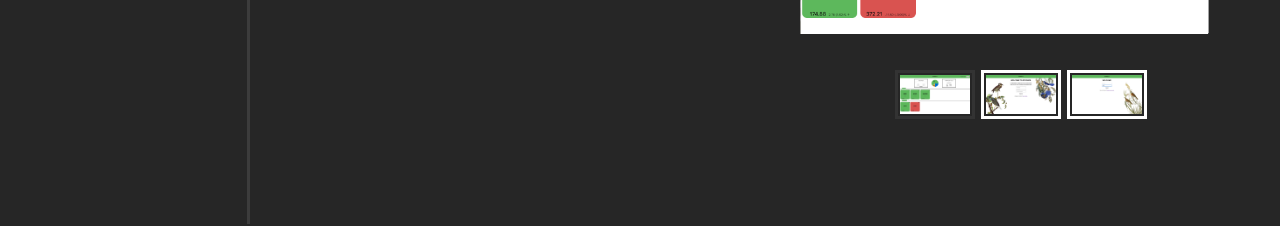
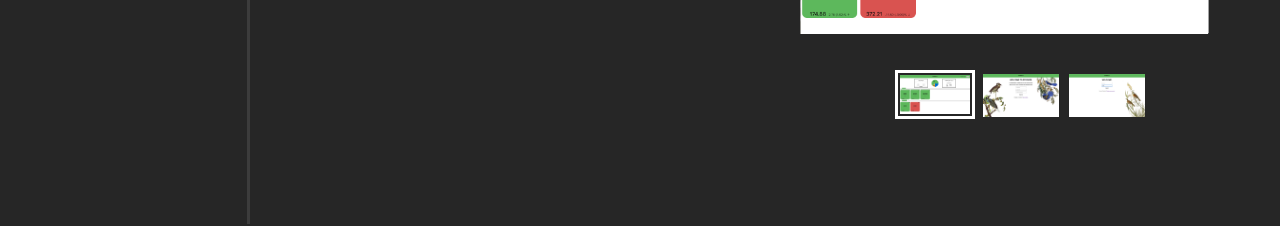
Before and after one commit to morganpstanley/morganpstanley.github.io, a React (Create React App) app: page / in a window 1280 px wide. Shown: the part 1218-1444 px from the top of the page. Built offline with nearby package versions, Linux system fonts and the light colour scheme; a web font is replaced by a local one.

Commit message:
remove border from unselected thumbnails

```diff
--- a/src/containers/Carousel.css
+++ b/src/containers/Carousel.css
@@ -95,13 +95,12 @@
       margin-right: 6px;
       white-space: nowrap;
       overflow: hidden;
-      border: 3px solid #fff;
       padding: 2px; }
       .carousel .thumb:focus {
         border: 3px solid #ccc;
         outline: none; }
       .carousel .thumb.selected, .carousel .thumb:hover {
-        border: 3px solid #333; }
+        border: 3px solid white; }
       .carousel .thumb img {
         vertical-align: top; }
     .carousel.carousel-slider {
```
